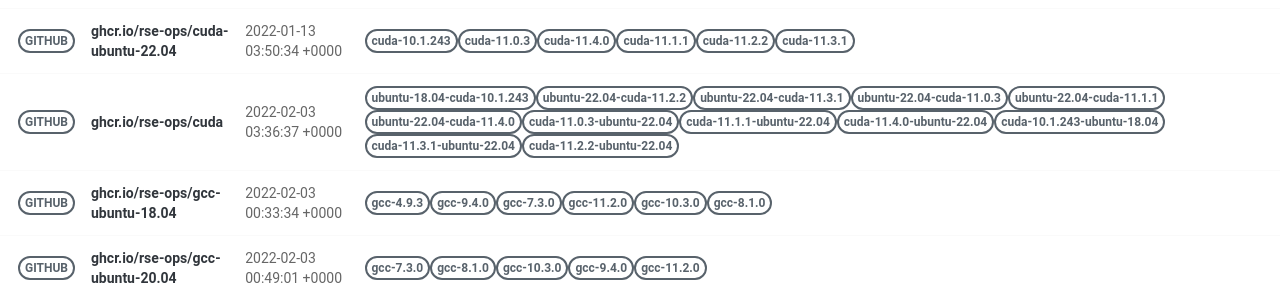
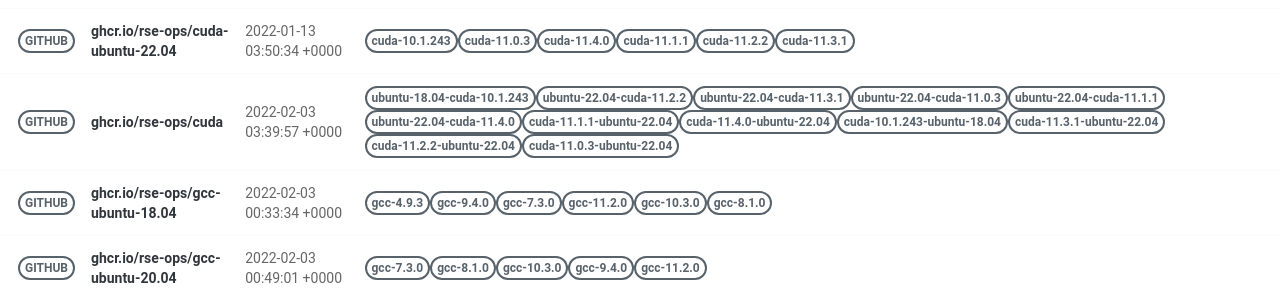
Before and after one commit to rse-ops/docker-images, a Jekyll site: the page built from pages/index.md, in a window 1280 px wide. Shown: the part 421-721 px from the top of the page. Built offline with Jekyll 4.4.1, drawn with Linux system fonts in a browser that asks for light colours; nearby versions of some CDN libraries.

Commit message:
Automated push to update library 2022-02-03

```diff
--- a/_library/ghcr.io-rse-ops-cuda.md
+++ b/_library/ghcr.io-rse-ops-cuda.md
@@ -1,7 +1,7 @@
 ---
 layout: container
 name: ghcr.io/rse-ops/cuda
-updated_at: 2022-02-03 03:36:37.668208
+updated_at: 2022-02-03 03:39:57.954961
 
 
 container_url: https://github.com/orgs/rse-ops/packages/container/package/cuda
```
Also changed, not shown: other parts of _library/ghcr.io-rse-ops-cuda.md (+3 -3 lines).
